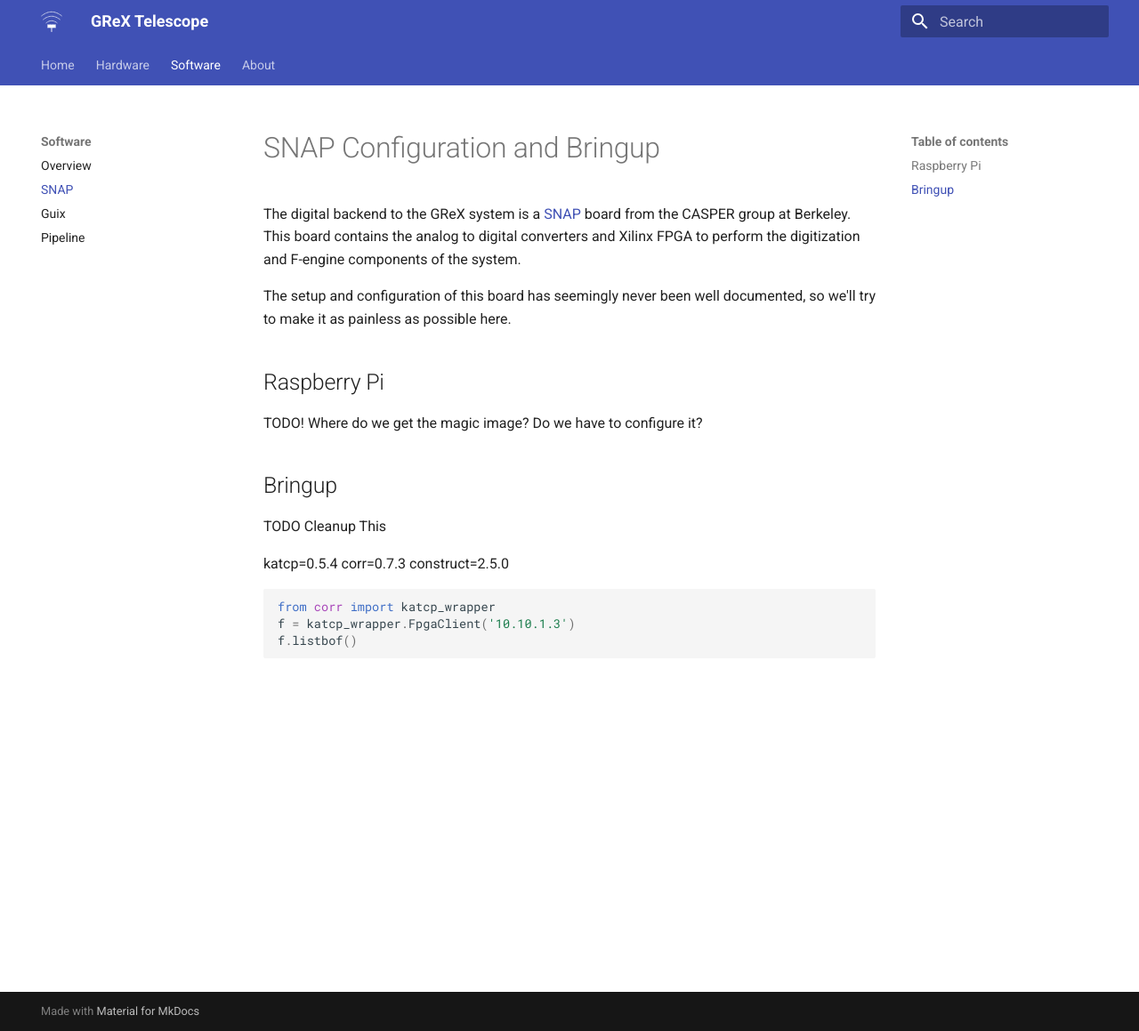
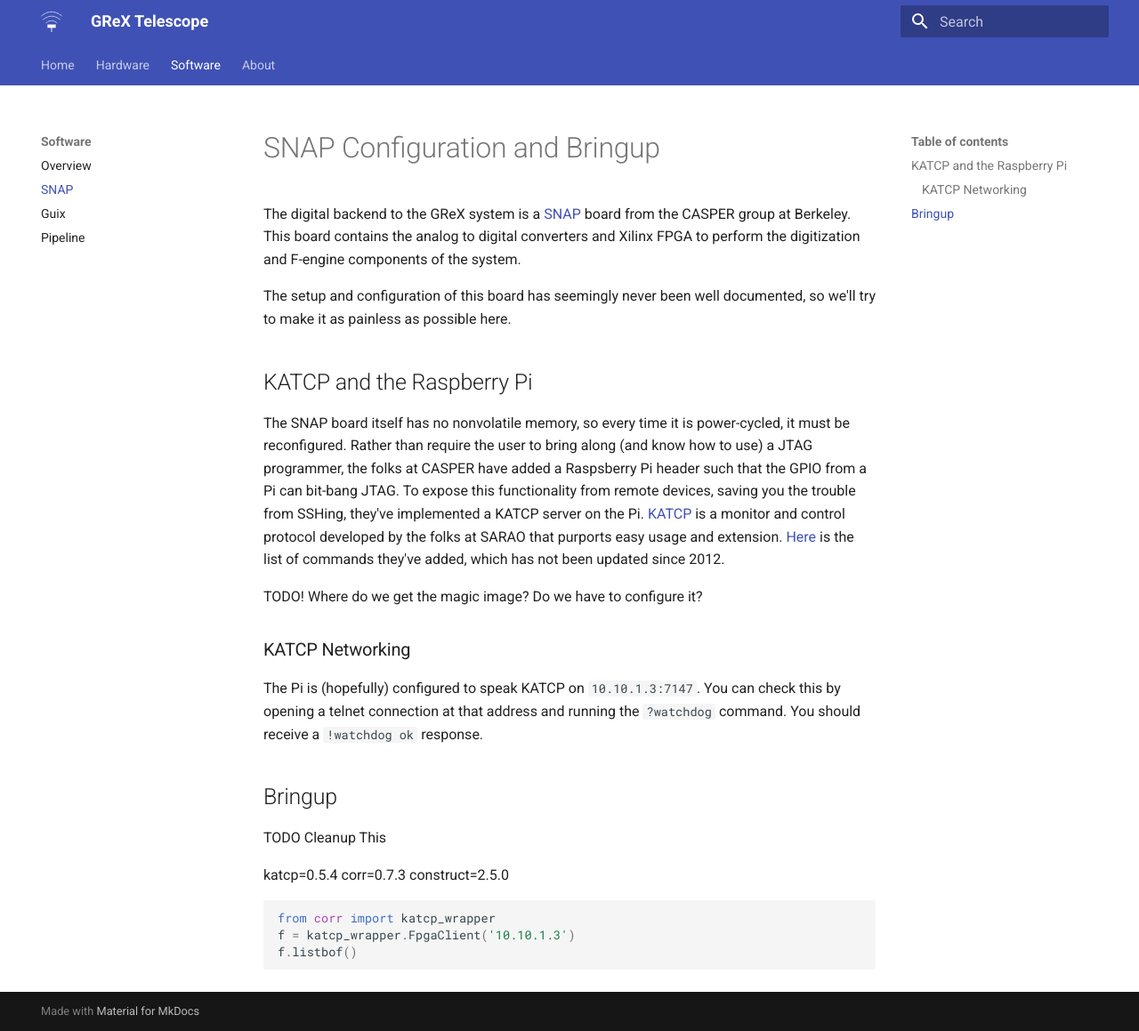
Before and after one commit to courtneyjkeeler/grex-telescope.github.io, an MkDocs documentation site: the page built from docs/software/snap.md, in a window 1280 px wide and 1159 px high. Shown: the whole window at 89% size. Built offline with MkDocs 1.6.1 and Material for MkDocs 9.7.7, drawn with Linux system fonts in a browser that asks for light colours.

Commit message:
Add SNAP/Pi/KATCP docs

```diff
--- a/docs/software/snap.md
+++ b/docs/software/snap.md
@@ -8,9 +8,20 @@ FPGA to perform the digitization and F-engine components of the system.
 The setup and configuration of this board has seemingly never been well
 documented, so we'll try to make it as painless as possible here.
 
-## Raspberry Pi
+## KATCP and the Raspberry Pi
+
+The SNAP board itself has no nonvolatile memory, so every time it is power-cycled, it must be reconfigured.
+Rather than require the user to bring along (and know how to use) a JTAG programmer, the folks at CASPER
+have added a Raspsberry Pi header such that the GPIO from a Pi can bit-bang JTAG. To expose this functionality
+from remote devices, saving you the trouble from SSHing, they've implemented a KATCP server on the Pi. [KATCP](https://katcp-python.readthedocs.io/en/latest/_downloads/361189acb383a294be20d6c10c257cb4/NRF-KAT7-6.0-IFCE-002-Rev5-1.pdf)
+is a monitor and control protocol developed by the folks at SARAO that purports easy usage and extension. [Here](https://casper.astro.berkeley.edu/wiki/KATCP) is the list of commands they've added, which has not been updated since 2012.
 
 TODO! Where do we get the magic image? Do we have to configure it?
+
+### KATCP Networking
+
+The Pi is (hopefully) configured to speak KATCP on `10.10.1.3:7147`. You can check this by opening a telnet connection at that address
+and running the `?watchdog` command. You should receive a `!watchdog ok` response.
 
 ## Bringup
 
```
